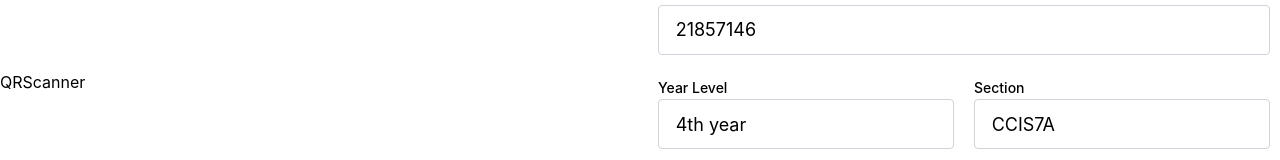
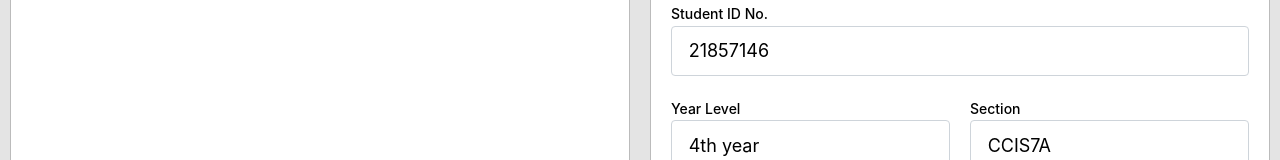
Before and after one commit to rndall/automated-attendance, a React (Vite) app: page / in a window 1280 px wide. Shown: the part 318-478 px from the top of the page. Built offline with nearby package versions, Linux system fonts and the light colour scheme.

Commit message:
feat: implement QRScanner and style app

```diff
--- a/src/App.jsx
+++ b/src/App.jsx
@@ -1,23 +1,57 @@
 import "@mantine/core/styles.css";
 
 import { MantineProvider } from "@mantine/core";
-import { Box, Group } from "@mantine/core";
+import { Box, Flex } from "@mantine/core";
 
 import QRScanner from "./components/QRScanner";
 import Details from "./components/Details";
 
+import { useState } from "react";
+
 function App() {
+  const defaultStyles = {
+    padding: 10,
+    borderRadius: 10,
+    border: "1px solid #BBB",
+  };
+
+  const [scannedStudentId, setScannedStudentId] = useState(null);
+
+  const handleScan = (result) => {
+    setScannedStudentId(result);
+
+    // Fetch student details
+
+    console.log(result);
+  };
+
   return (
     <MantineProvider>
-      <Group grow>
-        <Box>
-          <QRScanner />
-        </Box>
+      <Box bg="#e4e4e4">
+        <Flex p={defaultStyles.padding} gap={20} h={"100dvh"}>
+          <Box
+            bg="white"
+            flex={1}
+            p={defaultStyles.padding}
+            bdrs={defaultStyles.borderRadius}
+            bd={defaultStyles.border}
+            miw={0}
+          >
+            <QRScanner onScan={handleScan} />
+          </Box>
 
-        <Box>
-          <Details />
-        </Box>
-      </Group>
+          <Box
+            bg="white"
+            flex={1}
+            p={defaultStyles.padding}
+            bdrs={defaultStyles.borderRadius}
+            bd={defaultStyles.border}
+            miw={0}
+          >
+            <Details />
+          </Box>
+        </Flex>
+      </Box>
     </MantineProvider>
   );
 }
--- a/src/components/QRScanner.jsx
+++ b/src/components/QRScanner.jsx
@@ -1,5 +1,17 @@
-function QRScanner() {
-  return <div>QRScanner</div>;
+import { Scanner } from "@yudiel/react-qr-scanner";
+
+function QRScanner({ onScan }) {
+  return (
+    <Scanner
+      styles={{
+        container: {
+          borderRadius: "10px",
+          border: "1px solid #BBBBBB",
+        },
+      }}
+      onScan={(result) => onScan(result[0].rawValue)}
+    />
+  );
 }
 
 export default QRScanner;
```
